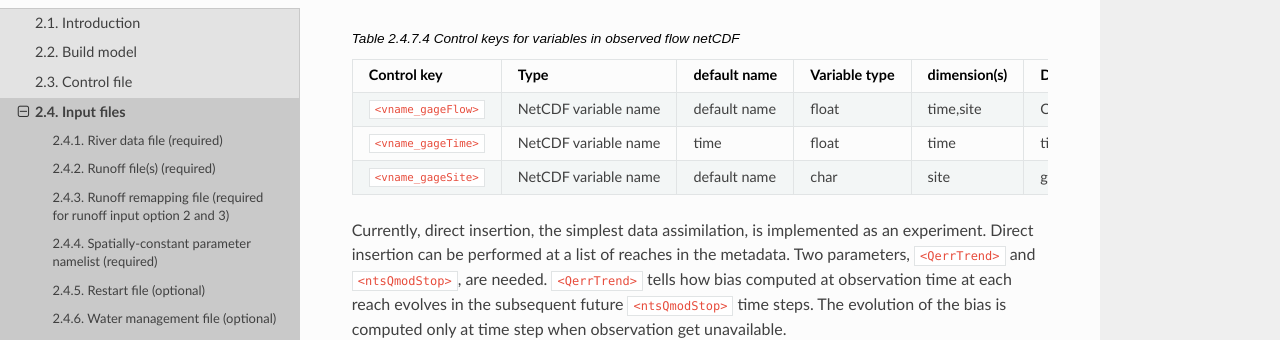
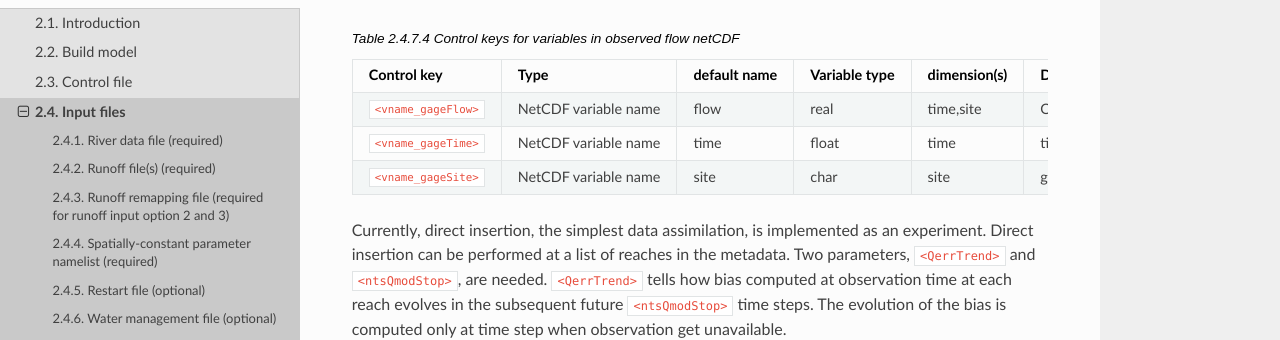
Before and after one commit to ESCOMP/mizuRoute, a Sphinx documentation site: the page built from docs/source/users_guide/Input_files.rst, in a window 1280 px wide and 900 px high, scrolled down 7775 px. Shown: the part 158-498 px from the top of the window. Built offline with Sphinx 7.4.7 and the Read the Docs theme 3.1.0, drawn with Linux system fonts in a browser that asks for light colours.

Commit message:
put default name for a few places

```diff
--- a/docs/source/users_guide/Input_files.rst
+++ b/docs/source/users_guide/Input_files.rst
@@ -644,8 +644,8 @@ The observed discharge data is stored in netCDF and specifications are given in
 
    * - ``<vname_gageFlow>``
      - NetCDF variable name
-     - default name
-     - float
+     - flow
+     - real
      - time,site
      - Observed flow [m3/s] at gauge
    * - ``<vname_gageTime>``
@@ -656,7 +656,7 @@ The observed discharge data is stored in netCDF and specifications are given in
      - time variable in a unit of <time_unit> since yyyy-mm-dd hh:mm:ss
    * - ``<vname_gageSite>``
      - NetCDF variable name
-     - default name
+     - site
      - char
      - site
      - guage site name (character array)
```
